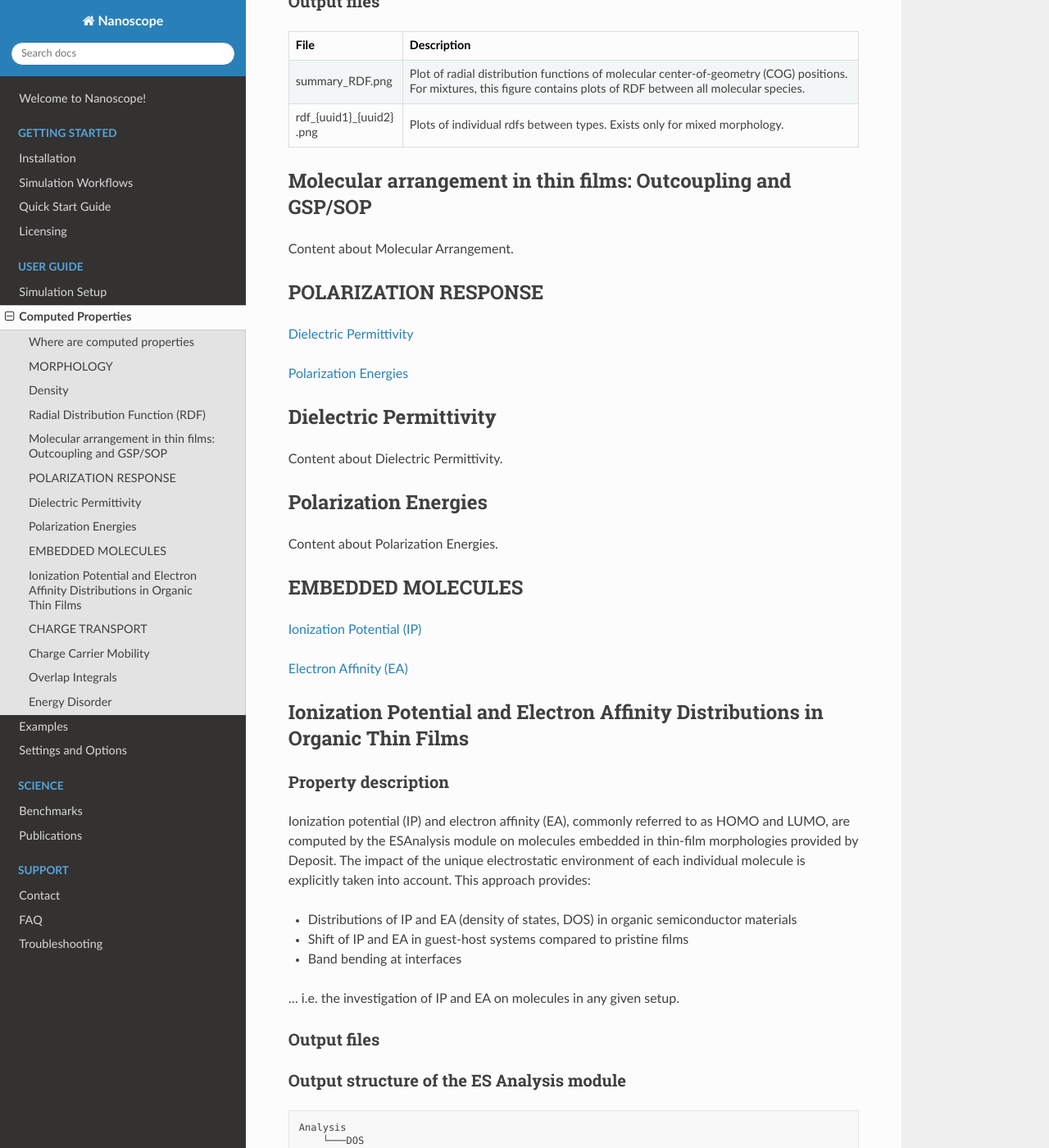
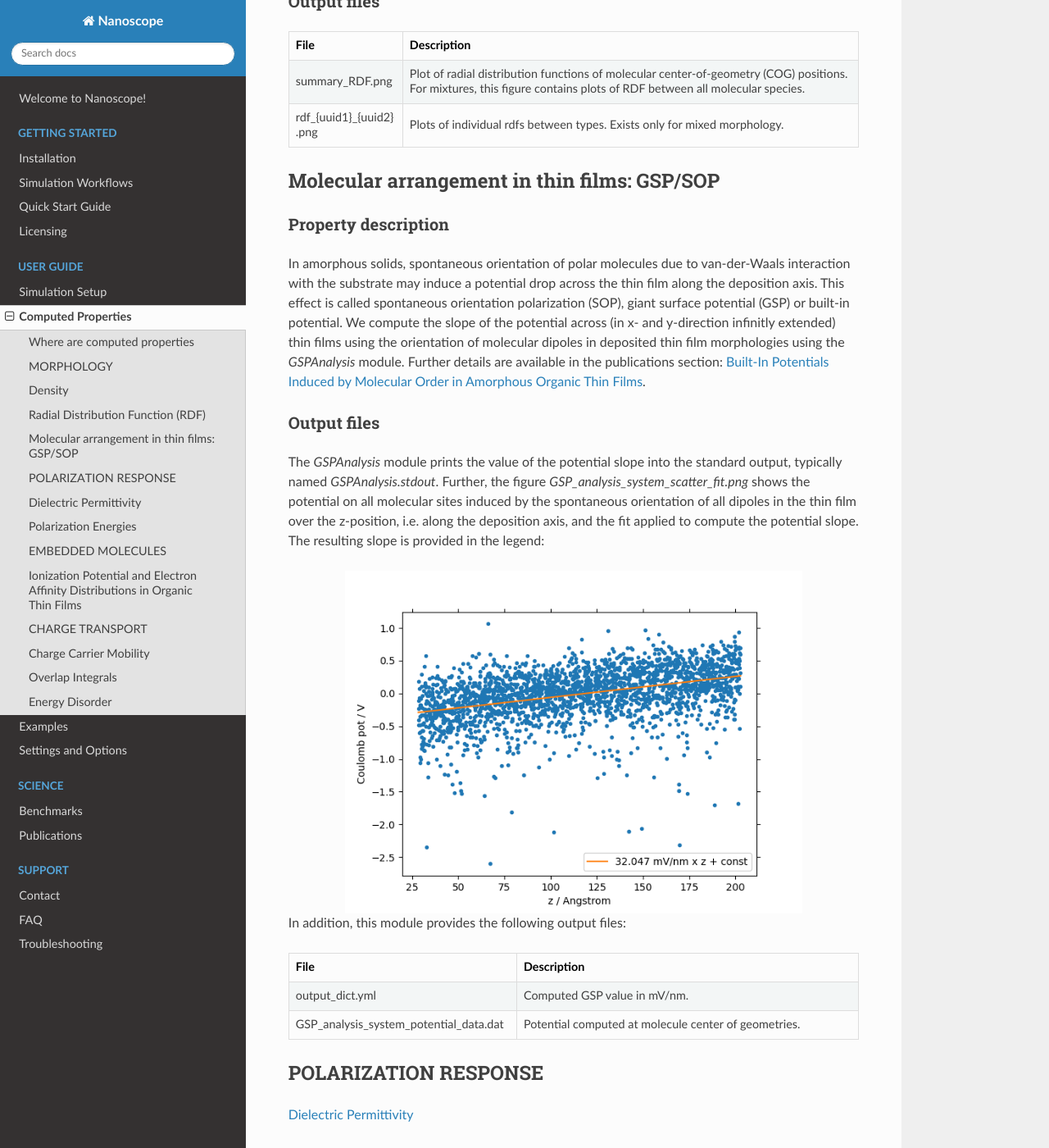
Before and after one commit to NanomatchGmbH/nanoscope-docs, a Sphinx documentation site: the page built from docs/source/user_guide/computed_properties.rst, in a window 1280 px wide and 1400 px high, scrolled down 2087 px. Shown: the whole window at 82% size. Built offline with Sphinx 7.4.7 and the Read the Docs theme 3.1.0, drawn with Linux system fonts in a browser that asks for light colours.

Commit message:
Ug setup gsp (#20)
* draft of adding gsp setup

* added reference for GSP paper

* included GSP in both simulation setup and computed properties

* added unit

---------

Co-authored-by: Tobias Neumann <tobias.neumann@nanomatch.com>

```diff
--- a/docs/source/science/publications.rst
+++ b/docs/source/science/publications.rst
@@ -250,6 +250,8 @@ Organic Semiconductors: Toward Design of Novel Materials for Organic Electronics
 
 **Link**: `https://doi.org/https://doi.org/10.1002/sdtp.12905 <https://doi.org/https://doi.org/10.1002/sdtp.12905>`_
 
+.. _science_publications_gsp:
+
 Built-In Potentials Induced by Molecular Order in Amorphous Organic Thin Films
 ------------------------------------------------------------------------------
 
--- a/docs/source/user_guide/computed_properties.rst
+++ b/docs/source/user_guide/computed_properties.rst
@@ -163,10 +163,47 @@ Output files
 
 .. _molecular_arrangement:
 
-Molecular arrangement in thin films: Outcoupling and GSP/SOP
+.. ToDo: Once setup for TD-orientation is documented, change title to `Molecular arrangement in thin films: Outcoupling and GSP/SOP`
+
+Molecular arrangement in thin films: GSP/SOP
 ------------------------------------------------------------
 
-Content about Molecular Arrangement.
+Property description
+~~~~~~~~~~~~~~~~~~~~~~~
+In amorphous solids, spontaneous orientation of polar molecules due to van-der-Waals interaction with the substrate may induce a potential drop across the thin film along the deposition axis. This effect is called spontaneous orientation polarization (SOP), giant surface potential (GSP) or built-in potential. We compute the slope of the potential across (in x- and y-direction infinitly extended) thin films using the orientation of molecular dipoles in deposited thin film morphologies using the `GSPAnalysis` module. Further details are available in the publications section:   :ref:`science_publications_gsp`.
+
+Output files
+~~~~~~~~~~~~~~~~~
+The `GSPAnalysis` module prints the value of the potential slope into the standard output, typically named `GSPAnalysis.stdout`. Further, the figure `GSP_analysis_system_scatter_fit.png` shows the potential on all molecular sites induced by the spontaneous orientation of all dipoles in the thin film over the z-position, i.e. along the deposition axis, and the fit applied to compute the potential slope. The resulting slope is provided in the legend:
+
+.. image:: computed_properties/GSP_analysis_system_scatter_fit.png
+   :alt: GSP_analysis_fit
+   :width: 80%
+   :align: center
+
+In addition, this module provides the following output files:
+
+.. raw:: html
+
+   <table class="docutils" style="width: 100%; table-layout: fixed; border-collapse: collapse;">
+      <thead>
+         <tr>
+            <th style="width: 40%; padding: 8px; border: 1px solid #ddd; text-align: left; overflow-wrap: break-word; white-space: normal;">File</th>
+            <th style="width: 60%; padding: 8px; border: 1px solid #ddd; text-align: left; overflow-wrap: break-word; white-space: normal;">Description</th>
+         </tr>
+      </thead>
+      <tbody>
+         <tr>
+            <td style="padding: 8px; border: 1px solid #ddd; overflow-wrap: break-word; white-space: normal;"> output_dict.yml</td>
+            <td style="padding: 8px; border: 1px solid #ddd; overflow-wrap: break-word; white-space: normal;">Computed GSP value in mV/nm.</td>
+         </tr>
+         <tr>
+            <td style="padding: 8px; border: 1px solid #ddd; overflow-wrap: break-word; white-space: normal;">GSP_analysis_system_potential_data.dat</td>
+            <td style="padding: 8px; border: 1px solid #ddd; overflow-wrap: break-word; white-space: normal;">Potential computed at molecule center of geometries.</td>
+         </tr>
+      </tbody>
+    </table>
+
 
 
 .. _polarization_response:
```
Also changed, not shown: docs/source/user_guide/simulation_setup.rst (+28 -1 lines), docs/source/user_guide/computed_properties/GSP_analysis_system_scatter_fit.png (added), docs/source/user_guide/simulation_setup/simulation_setup_GSP.png (added).
